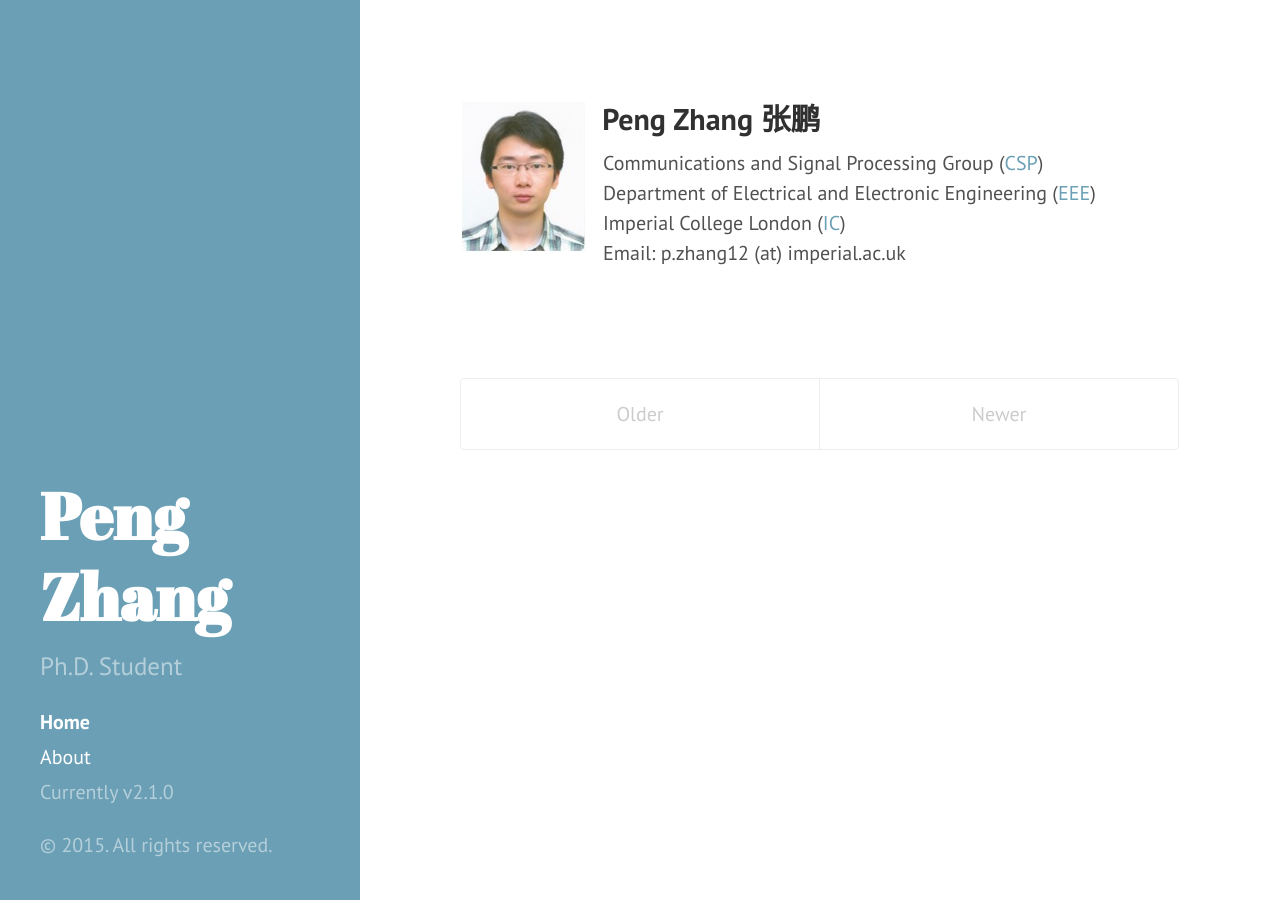
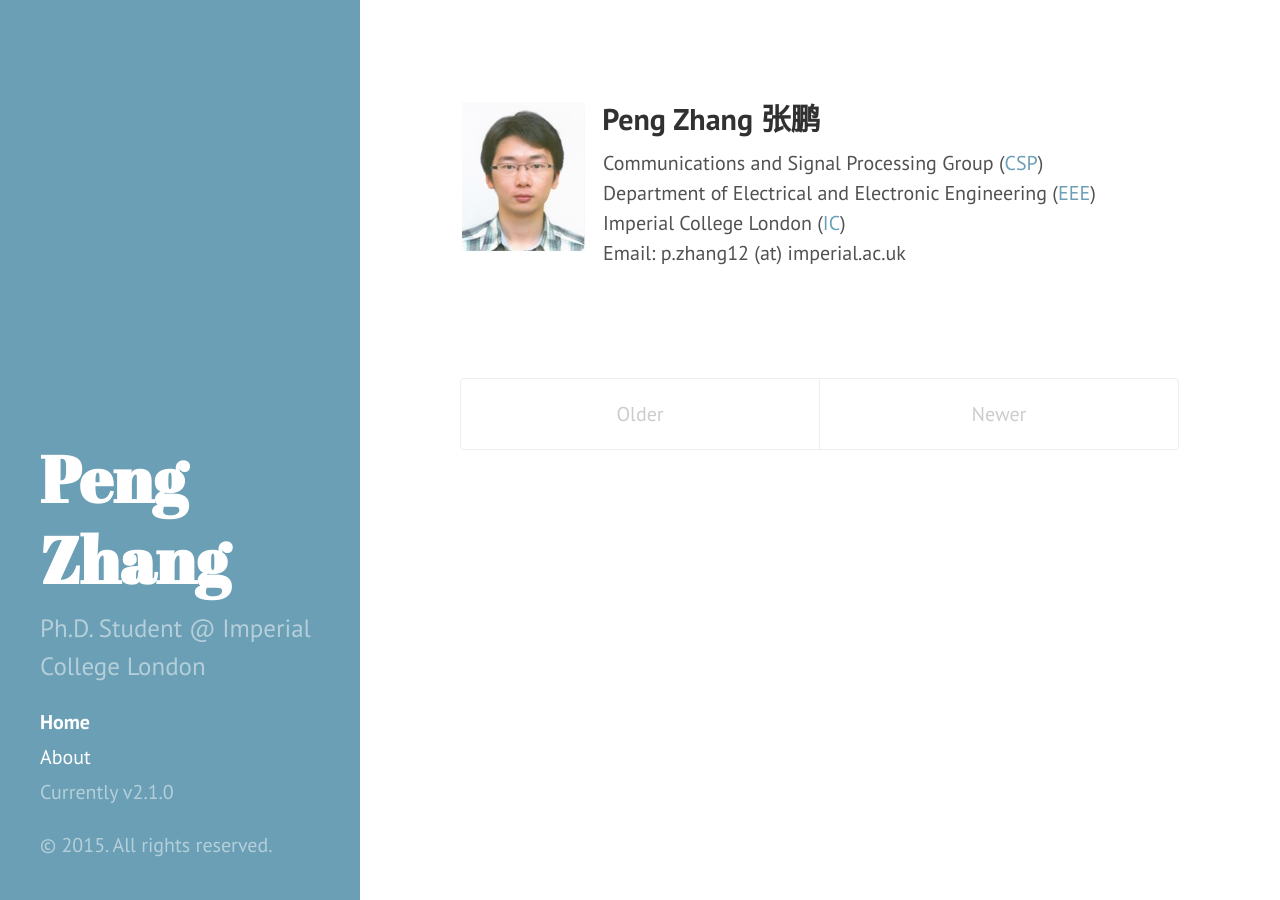
Before and after one commit to p-zhang/p-zhang.github.io, a Jekyll site: the page built from index.html, in a window 1280 px wide. Built offline with Jekyll 4.4.1, drawn with Linux system fonts in a browser that asks for light colours; Markdown is read by kramdown in place of the engine named in the settings; the list of posts is cut into pages by our own code.

Commit message:
Update _config.yml

```diff
--- a/_config.yml
+++ b/_config.yml
@@ -11,8 +11,8 @@
 
 # Setup
 title:            Peng Zhang
-tagline:          'Ph.D. Student'
-description:      'Ph.D. Student'
+tagline:          'Ph.D. Student @ Imperial College London'
+description:      'Ph.D. Student @ Imperial College London'
 #url:              http://hyde.getpoole.com
 url:               http://p-zhang.github.io
 baseurl:          /
```
